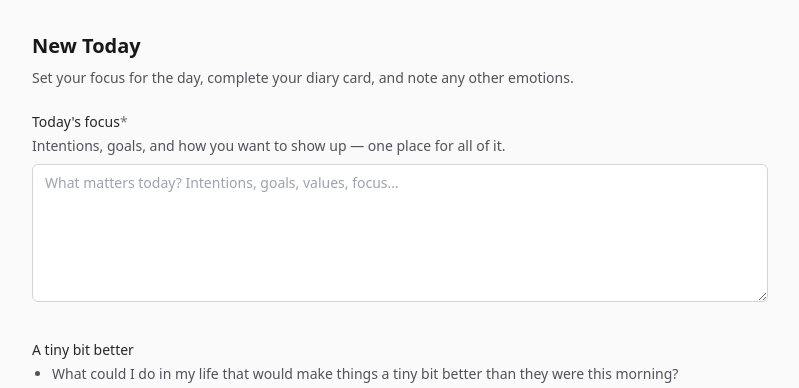
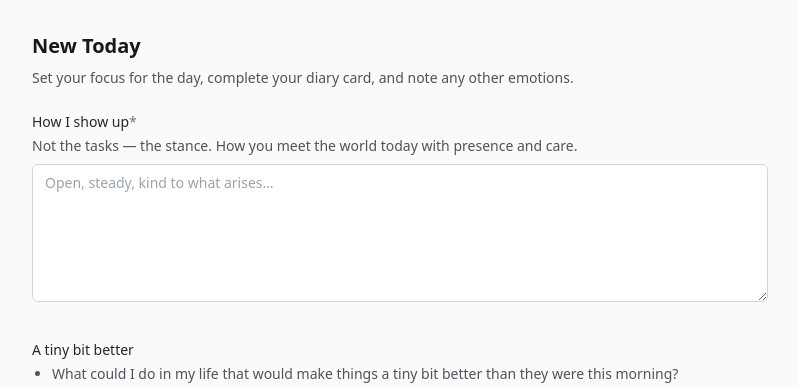
Before and after one commit to andrewadelson92/ledger, a Flask app: page /new/daily_planner in a window 1280 px wide. Shown: the part 75-463 px from the top of the page, without its empty margins (240-1039 px from the left). Run offline with Flask 3, Linux system fonts and the light colour scheme; data that the repository does not hold is empty; some libraries are stand-ins or nearby versions.

Commit message:
Reframe Today's focus as how you show up.
Shift the prompt from goals to presence and stance, since committed actions already hold the doing.

Co-authored-by: Cursor <cursoragent@cursor.com>

```diff
--- a/app.py
+++ b/app.py
@@ -479,7 +479,7 @@ def new_entry(entry_type):
             return redirect(url_for("index", tab="today"))
         if entry_type == "daily_planner":
             if not payload.get("focus"):
-                flash("Today's focus is required.")
+                flash("How I show up is required.")
                 return render_template(
                     f"forms/{entry_type}.html",
                     **_form_render_ctx(entry_type, payload, is_edit=False, exposure_plans=[]),
@@ -814,7 +814,7 @@ def entry_edit(entry_id):
                 )
         if entry.type == "daily_planner":
             if not payload.get("focus"):
-                flash("Today's focus is required.")
+                flash("How I show up is required.")
                 return render_template(
                     f"forms/{entry.type}.html",
                     **_form_render_ctx(
--- a/templates/forms/daily_planner.html
+++ b/templates/forms/daily_planner.html
@@ -15,9 +15,9 @@
   class="space-y-8">
 
   <div>
-    {{ field_label("Today's focus", true) }}
-    <p class="text-sm text-zinc-600 mb-2">Intentions, goals, and how you want to show up — one place for all of it.</p>
-    {{ text_input('focus', focus_text, rows=6, required=true, placeholder='What matters today? Intentions, goals, values, focus…') }}
+    {{ field_label('How I show up', true) }}
+    <p class="text-sm text-zinc-600 mb-2">Not the tasks — the stance. How you meet the world today with presence and care.</p>
+    {{ text_input('focus', focus_text, rows=6, required=true, placeholder='Open, steady, kind to what arises…') }}
   </div>
 
   <div>
```
